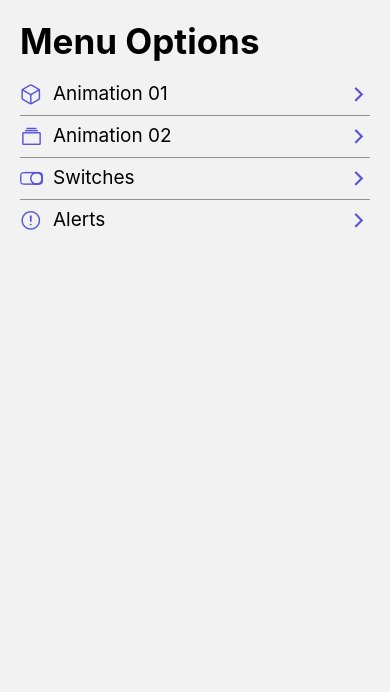
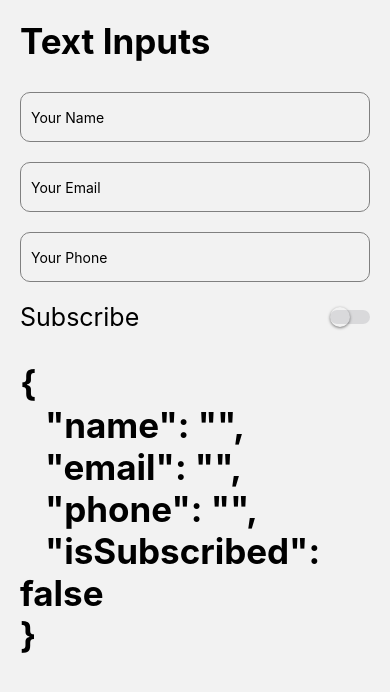
Before and after one commit to IAPC1994/06-RNComponents-react-native, a React Native app: screen /TextInputScreen in a window 390 px wide. Shown: the top 692 px of the page. Built offline with nearby package versions, Linux system fonts and the light colour scheme.

Commit message:
TextInput component and useForm hook

```diff
--- a/src/data/menuItems.tsx
+++ b/src/data/menuItems.tsx
@@ -21,4 +21,9 @@
         icon: 'alert-circle-outline',
         component: 'AlertScreen'
     },
+    {
+        name: 'Text Inputs ',
+        icon: 'document-text-outline',
+        component: 'TextInputScreen'
+    }
 ]
--- /dev/null
+++ b/src/hooks/useForm.tsx
@@ -0,0 +1,19 @@
+import { useState } from 'react';
+
+export const useForm = <T extends Object>( initialState: T ) => {
+
+    const [state, setState] = useState( initialState );
+
+    const onChange = <K extends Object>( value: K, field: keyof T ) => {
+        setState({
+            ...state,
+            [field]: value
+        });
+    }
+
+    return {
+        ...state,
+        form: state,
+        onChange
+    };
+};
--- a/src/router/Navigation.tsx
+++ b/src/router/Navigation.tsx
@@ -5,6 +5,7 @@
 import { Animation02Screen } from '../screens/Animation02Screen';
 import { SwitchScreen } from '../screens/SwitchScreen';
 import { AlertScreen } from '../screens/AlertScreen';
+import { TextInputScreen } from '../screens/TextInputScreen';
 
 const Stack = createStackNavigator();
 
@@ -20,6 +21,7 @@
       <Stack.Screen name="Animation02Screen" component={Animation02Screen} />
       <Stack.Screen name="SwitchScreen" component={SwitchScreen} />
       <Stack.Screen name="AlertScreen" component={AlertScreen} />
+      <Stack.Screen name='TextInputScreen' component={TextInputScreen} />
     </Stack.Navigator>
   );
 }
--- /dev/null
+++ b/src/screens/TextInputScreen.tsx
@@ -0,0 +1,77 @@
+import React, { useState} from 'react';
+import { StyleSheet, TextInput, View, KeyboardAvoidingView, Platform,ScrollView, Text } from 'react-native';
+import { CustomSwitch } from '../components/CustomSwitch';
+import { HeaderTitle } from '../components/HeaderTitle';
+import { useForm } from '../hooks/useForm';
+import { styles } from '../theme/appTheme';
+
+export const TextInputScreen = () => {
+
+    const { form, onChange, isSubscribed } = useForm({
+        name: '',
+        email: '',
+        phone: '',
+        isSubscribed: false
+    });
+
+    return (
+        <KeyboardAvoidingView
+            behavior={Platform.OS === 'ios' ? 'padding' : 'height' }
+        >
+            <ScrollView>
+                <View style={ styles.globalMargin }>
+                    <HeaderTitle title="Text Inputs" />
+                    <TextInput
+                        style={ stylesTextInput.inputStyle }
+                        placeholder='Your Name'
+                        autoCorrect = { false }
+                        autoCapitalize='words'
+                        onChangeText={( value ) => onChange(value, 'name') }
+                    />
+                    <TextInput
+                        style={ stylesTextInput.inputStyle }
+                        placeholder='Your Email'
+                        autoCorrect = { false }
+                        autoCapitalize='none'
+                        onChangeText={( value ) => onChange(value, 'email') }
+                        keyboardType='email-address'
+                        keyboardAppearance='dark'
+                    />
+                    <TextInput
+                        style={ stylesTextInput.inputStyle }
+                        placeholder='Your Phone'
+                        onChangeText={( value ) => onChange(value, 'phone') }
+                        keyboardType='phone-pad'
+                    />
+
+                    <View style={ stylesTextInput.switchRow }>
+                        <Text style={ stylesTextInput.switchText }>Subscribe</Text>
+                        <CustomSwitch isOn={ isSubscribed } onChange={ (value) => onChange( value, 'isSubscribed' ) } />
+                    </View>
+
+                    <HeaderTitle title={ JSON.stringify( form, null, 3 ) } />
+                </View>
+            </ScrollView>
+        </KeyboardAvoidingView>
+    );
+};
+
+const stylesTextInput = StyleSheet.create({
+    inputStyle:{
+        borderWidth: 1,
+        borderColor: 'grey',
+        height: 50,
+        paddingHorizontal: 10,
+        borderRadius: 10,
+        marginVertical: 10
+    },
+    switchRow:{
+        flexDirection: 'row',
+        justifyContent: 'space-between',
+        alignItems: 'center',
+        marginVertical: 10
+    },
+    switchText:{
+        fontSize: 25
+    },
+});
```
